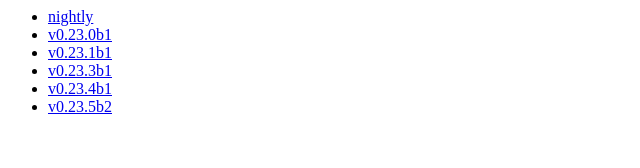
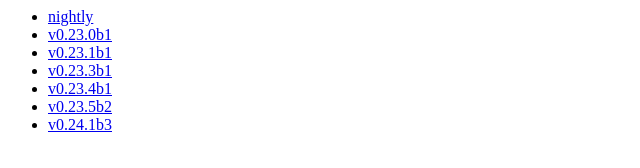
Before and after one commit to Carrene/wolf, a plain HTML site: page index.html in a window 1280 px wide. Shown: the full height of the page, 0-640 px from the left. Drawn offline with Linux system fonts and the light colour scheme.

Commit message:
Deploy to Github Pages: v0.24.1b3 035fdf24dfc0cf798354cfa0c06fb703c498f36c

```diff
--- a/index.html
+++ b/index.html
@@ -1 +1 @@
-<html><body><ul><li><a href="./nightly">nightly</a></li><li><a href="./v0.23.0b1">v0.23.0b1</a></li><li><a href="./v0.23.1b1">v0.23.1b1</a></li><li><a href="./v0.23.3b1">v0.23.3b1</a></li><li><a href="./v0.23.4b1">v0.23.4b1</a></li><li><a href="./v0.23.5b2">v0.23.5b2</a></li></ul></body></html>
+<html><body><ul><li><a href="./nightly">nightly</a></li><li><a href="./v0.23.0b1">v0.23.0b1</a></li><li><a href="./v0.23.1b1">v0.23.1b1</a></li><li><a href="./v0.23.3b1">v0.23.3b1</a></li><li><a href="./v0.23.4b1">v0.23.4b1</a></li><li><a href="./v0.23.5b2">v0.23.5b2</a></li><li><a href="./v0.24.1b3">v0.24.1b3</a></li></ul></body></html>
```
Also changed, not shown: 15 other files.
